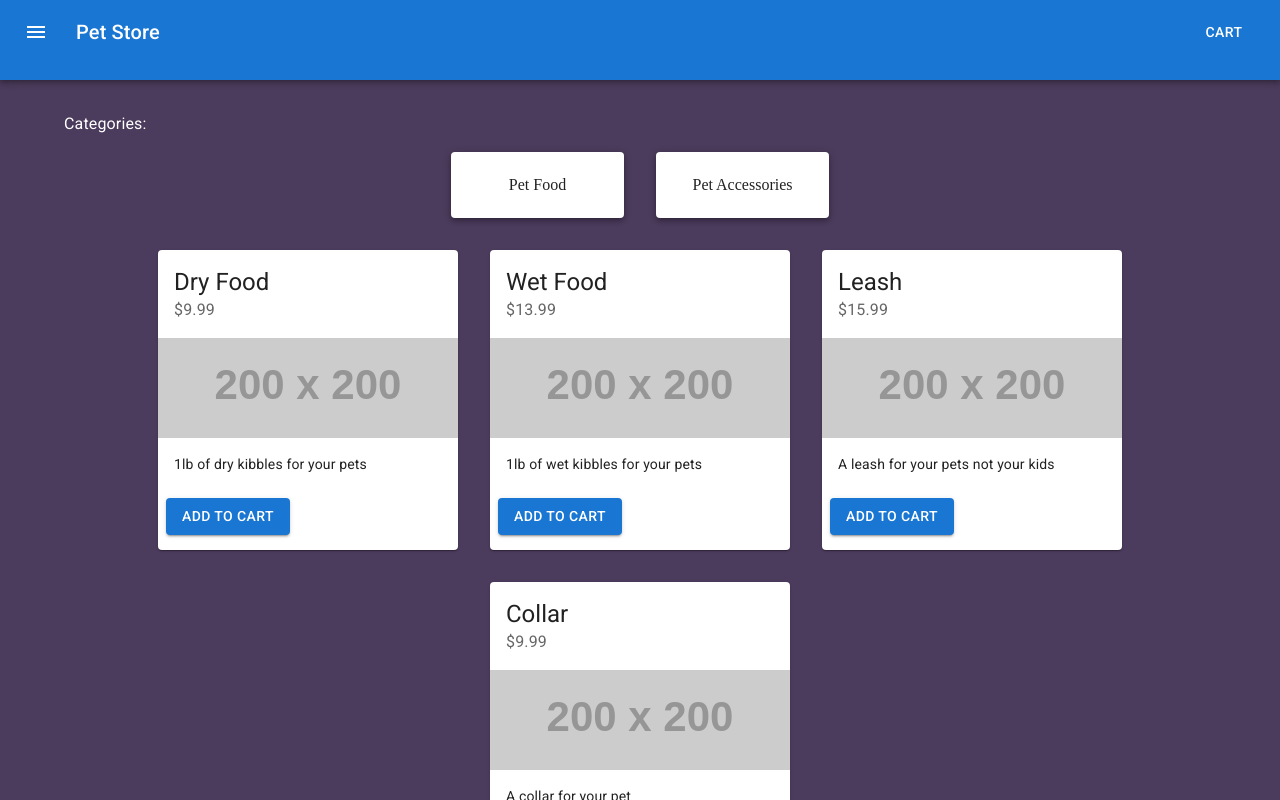
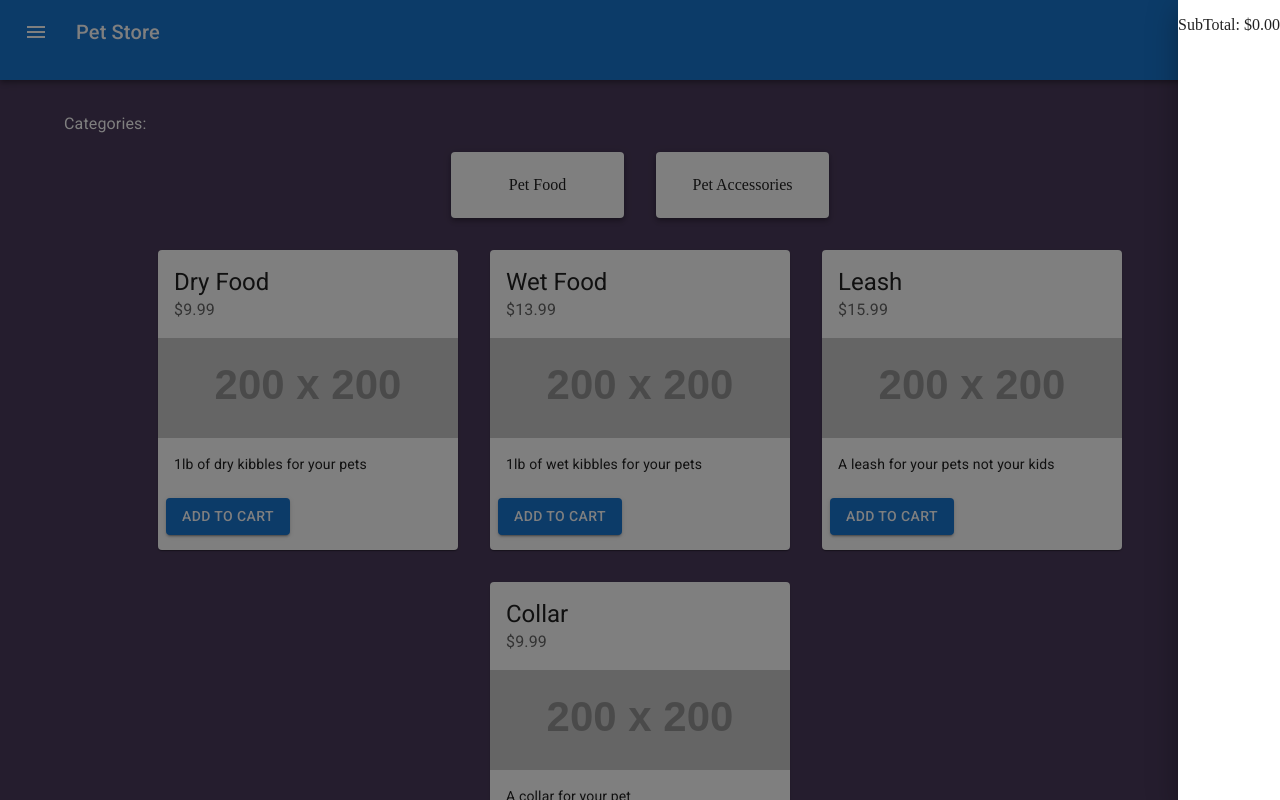
Before and after one commit to KawikaMiller/all-mart, a React (Create React App) app: page / in a window 1280 px wide. Both pictures are taken after a click on the button "CART". Shown: the top 800 px of the page. Built offline with nearby package versions, Linux system fonts and the light colour scheme.

Commit message:
cart visibility can be toggled from header

```diff
--- a/src/Components/Header/index.jsx
+++ b/src/Components/Header/index.jsx
@@ -6,8 +6,20 @@ import Toolbar from '@mui/material/Toolbar';
 import Button from '@mui/material/Button';
 import IconButton from '@mui/material/IconButton';
 import MenuIcon from '@mui/icons-material/Menu';
+import { useDispatch, useSelector } from "react-redux";
 
 function Header(props) {
+
+  const cartState = useSelector(storefrontState => storefrontState.cart);
+
+  const dispatch = useDispatch();
+
+  const toggleCart = () => {
+    dispatch({
+      type: 'TOGGLE_CART',
+      payload: !cartState.showCart
+    })
+  }
 
   return(
     <Box component='header' id='storeHeader' sx={{ flexGrow: 1 }}>
@@ -25,7 +37,7 @@ function Header(props) {
           <Typography variant="h6" component="div" sx={{ flexGrow: 1 }}>
             Pet Store
           </Typography>
-          <Button color="inherit">Cart</Button>
+          <Button color="inherit" onClick={toggleCart}>Cart</Button>
         </Toolbar>
       </AppBar>
     </Box>
--- a/src/Components/SimpleCart/index.jsx
+++ b/src/Components/SimpleCart/index.jsx
@@ -1,6 +1,7 @@
 import React from "react";
 import { useSelector } from "react-redux";
 import { useDispatch } from "react-redux";
+import { Drawer } from "@mui/material";
 
 function SimpleCart(props) {
 
@@ -14,11 +15,21 @@ function SimpleCart(props) {
     })
   }
 
+  const toggleCart = () => {
+    dispatch({
+      type: 'TOGGLE_CART',
+      payload: !cartState.showCart
+    })
+  }
+
   return(
-    <>
-    {cartState.items.map(item => <p onClick={() => {removeItemFromCart(item)}}>{item.name} x {item.quantity}</p>)}
-    <p>SubTotal: ${cartState.total.toFixed(2)}</p>
-    </>
+    <React.Fragment key='right' onClick={toggleCart}>
+      <Drawer anchor="right" open={cartState.showCart} onClose={toggleCart}>
+        {cartState.items.map(item => <p onClick={() => {removeItemFromCart(item)}}>{item.name} x {item.quantity}</p>)}
+        <p>SubTotal: ${cartState.total.toFixed(2)}</p>
+      </Drawer>
+    </React.Fragment>
+
   )
 
 }
--- a/src/store/cart/index.js
+++ b/src/store/cart/index.js
@@ -2,7 +2,8 @@ const initialCartState = {
   items: [
 
   ],
-  total: 0
+  total: 0,
+  showCart: false,
 }
 
 const cartReducer = (state = initialCartState, action) => {
@@ -32,6 +33,11 @@ const cartReducer = (state = initialCartState, action) => {
         items: prevItems,
         total: state.total + action.payload.price
       };
+    case 'TOGGLE_CART':
+      return {
+        ...state,
+        showCart: action.payload
+      }
     default:
        return state;
   }
```
